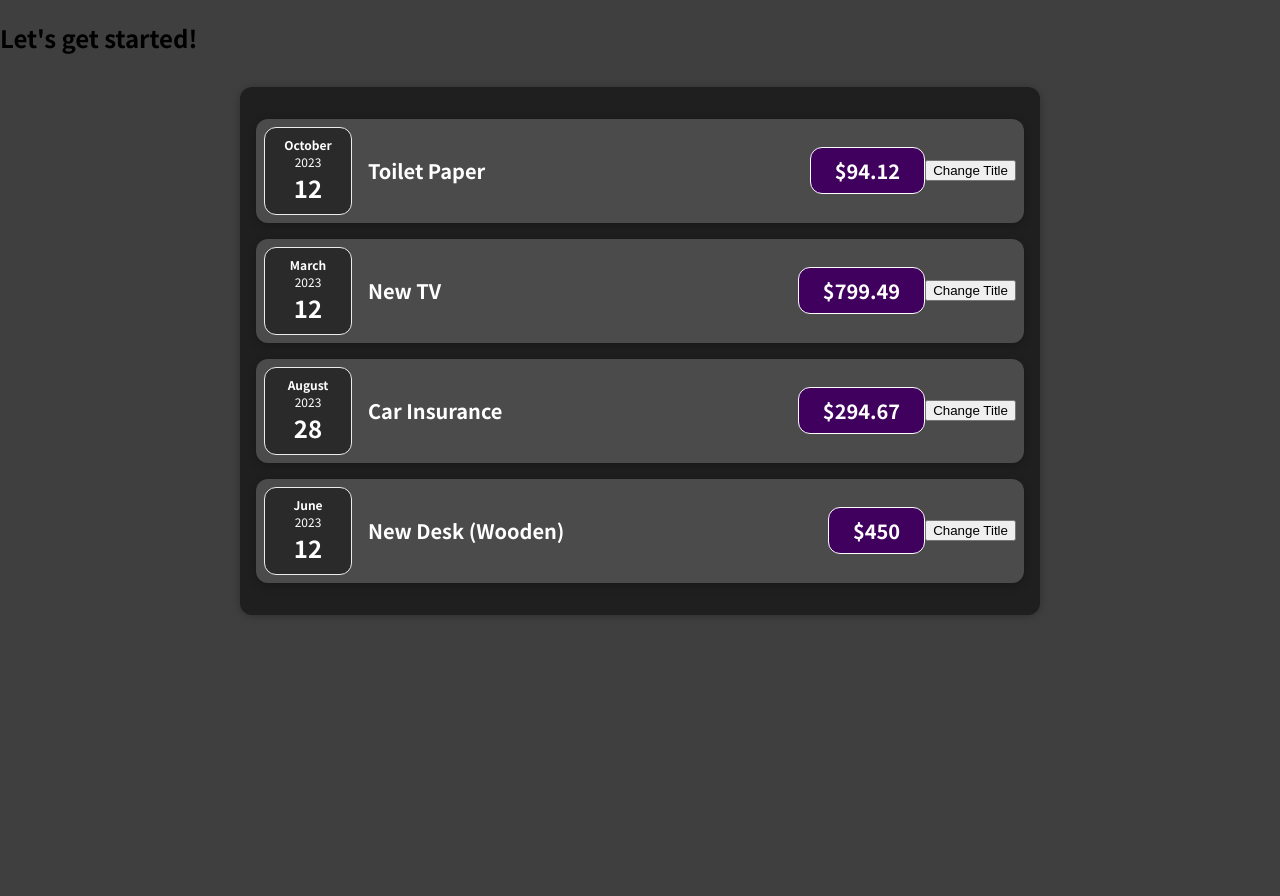
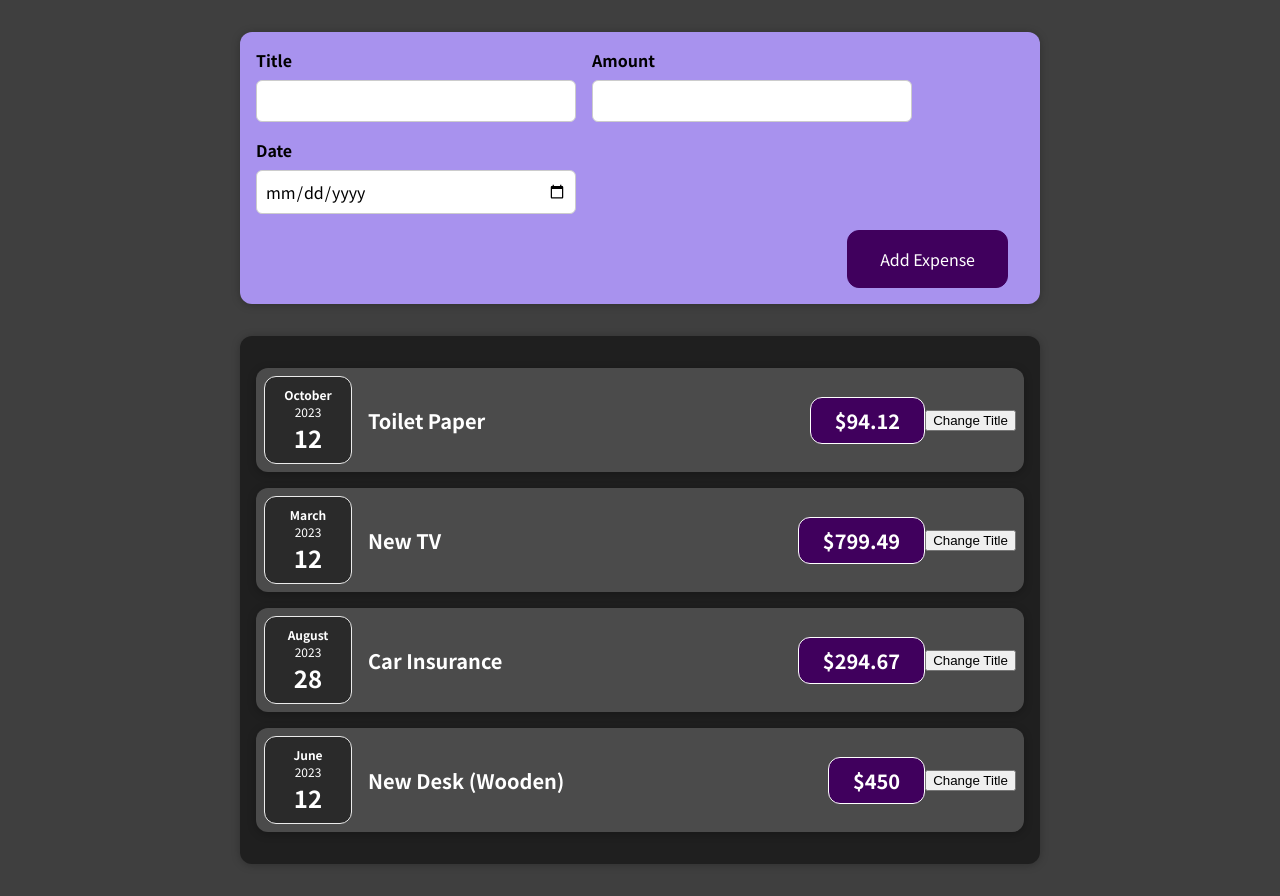
Before and after one commit to blessing986/Expense-Tracker, a React (Create React App) app: page / in a window 1280 px wide. Before the commit the page ends 800 px from the top, so only its background shows below. Built offline with nearby package versions, Linux system fonts and the light colour scheme.

Commit message:
feat: adding form input

```diff
--- a/src/App.js
+++ b/src/App.js
@@ -1,5 +1,5 @@
 import Expenses from "./components/Expenses/Expenses";
-
+import NewExpense from "./components/NewExpense/NewExpense";
 const App = () => {
   const expenses = [
     {
@@ -25,7 +25,7 @@ const App = () => {
 
   return (
     <div>
-      <h2>Let's get started!</h2>
+     <NewExpense/>
       <Expenses items={expenses} />
     </div>
   );
--- /dev/null
+++ b/src/components/NewExpense/ExpenseForm.css
@@ -0,0 +1,26 @@
+.new-expense__controls {
+  display: flex;
+  flex-wrap: wrap;
+  gap: 1rem;
+  margin-bottom: 1rem;
+  text-align: left;
+}
+
+.new-expense__control label {
+  font-weight: bold;
+  margin-bottom: 0.5rem;
+  display: block;
+}
+
+.new-expense__control input {
+  font: inherit;
+  padding: 0.5rem;
+  border-radius: 6px;
+  border: 1px solid #ccc;
+  width: 20rem;
+  max-width: 100%;
+}
+
+.new-expense__actions {
+  text-align: right;
+}
--- /dev/null
+++ b/src/components/NewExpense/ExpenseForm.js
@@ -0,0 +1,30 @@
+import "./ExpenseForm.css";
+
+const ExpenseForm = () => {
+  return (
+    <form>
+      <div className="new-expense__controls">
+        <div className="new-expense__control">
+          <label>Title</label>
+          <input type="text" />
+        </div>
+
+        <div className="new-expense__control">
+          <label>Amount</label>
+          <input type="number" min="0.01" step="0.01" />
+        </div>
+
+        <div className="new-expense__control">
+          <label>Date</label>
+          <input type="date" min="2019-01-01" max="2023-12-31" />
+        </div>
+      </div>
+
+      <div className="new-expense__actions">
+        <button type="submit">Add Expense</button>
+      </div>
+    </form>
+  );
+};
+
+export default ExpenseForm;
--- /dev/null
+++ b/src/components/NewExpense/NewExpense.css
@@ -0,0 +1,38 @@
+.new-expense {
+  background-color: #a892ee;
+  padding: 1rem;
+  margin: 2rem auto;
+  width: 50rem;
+  max-width: 95%;
+  border-radius: 12px;
+  text-align: center;
+  box-shadow: 0 1px 8px rgba(0, 0, 0, 0.25);
+}
+
+.new-expense button {
+  font: inherit;
+  cursor: pointer;
+  padding: 1rem 2rem;
+  border: 1px solid #40005d;
+  background-color: #40005d;
+  color: white;
+  border-radius: 12px;
+  margin-right: 1rem;
+}
+
+.new-expense button:hover,
+.new-expense button:active {
+  background-color: #510674;
+  border-color: #510674;
+}
+
+.new-expense button.alternative {
+  color: #220131;
+  border-color: transparent;
+  background-color: transparent;
+}
+
+.new-expense button.alternative:hover,
+.new-expense button.alternative:active {
+  background-color: #ddb3f8;
+}
--- /dev/null
+++ b/src/components/NewExpense/NewExpense.js
@@ -0,0 +1,12 @@
+import ExpenseForm from "./ExpenseForm";
+import "./NewExpense.css";
+
+const NewExpense = () => {
+  return (
+    <div className="new-expense">
+        <ExpenseForm />
+    </div>
+  );
+};
+
+export default NewExpense;
```
